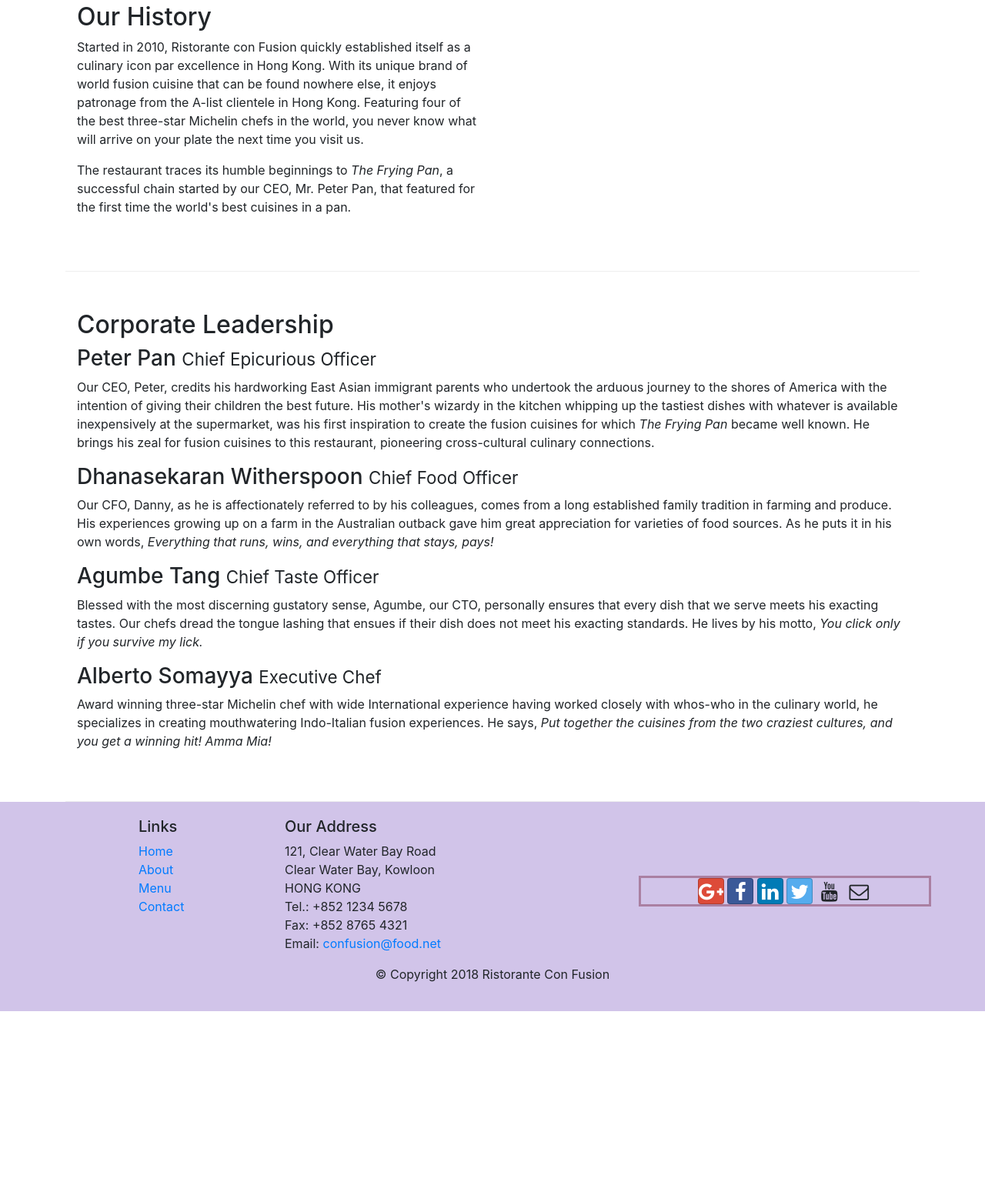
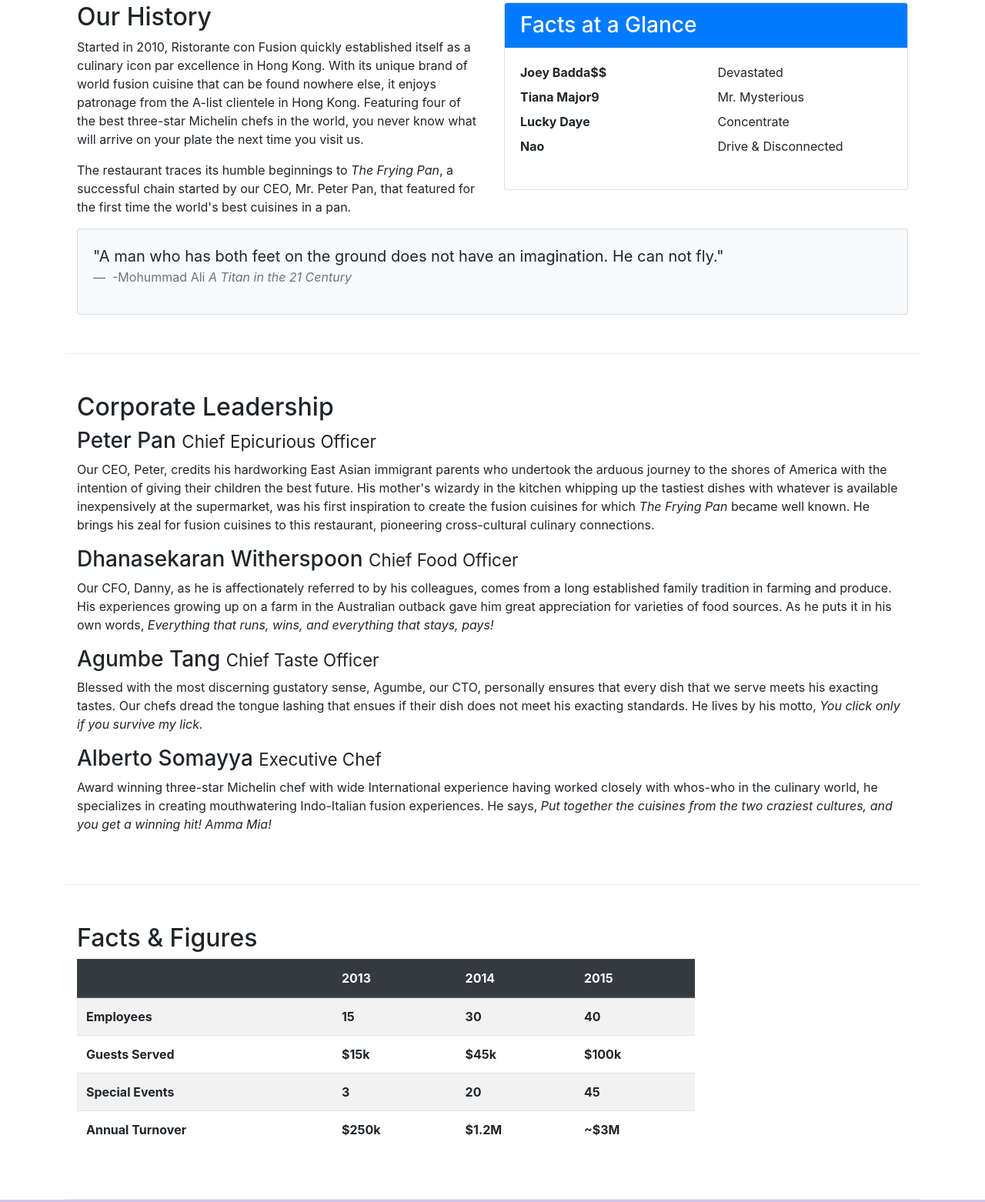
Before and after one commit to loso-nd/conFusion, a website: page aboutus.html in a window 1280 px wide. Shown: the part 462-2024 px from the top of the page at 77% size. Before the commit the page ends 1776 px from the top, so only its background shows below. Drawn offline with nearby package versions, Linux system fonts and the light colour scheme.

Commit message:
Displaying Content: Tables and Cards
-Present and style tabular data in a table form using Bootstrap support for tables
-Display content using a card on a web page.

```diff
--- a/aboutus.html
+++ b/aboutus.html
@@ -64,7 +64,36 @@
                 <p>Started in 2010, Ristorante con Fusion quickly established itself as a culinary icon par excellence in Hong Kong. With its unique brand of world fusion cuisine that can be found nowhere else, it enjoys patronage from the A-list clientele in Hong Kong.  Featuring four of the best three-star Michelin chefs in the world, you never know what will arrive on your plate the next time you visit us.</p>
                 <p>The restaurant traces its humble beginnings to <em>The Frying Pan</em>, a successful chain started by our CEO, Mr. Peter Pan, that featured for the first time the world's best cuisines in a pan.</p>
             </div>
-            <div>
+            <div class="col-sm">
+                <div class="card">
+                    <h3 class="card-header bg-primary text-white">Facts at a Glance</h3>
+                    <div class="card-body">
+<!--description list--><dl class="row">
+                            <dt class="col-6">Joey Badda$$</dt>
+                            <dd class="col-6">Devastated</dt>
+                            <dt class="col-6">Tiana Major9</dt>
+                            <dd class="col-6">Mr. Mysterious</dt>
+                            <dt class="col-6">Lucky Daye</dt>
+                            <dd class="col-6">Concentrate</dt>
+                            <dt class="col-6">Nao</dt>
+                            <dd class="col-6">Drive &amp; Disconnected</dt>
+                        </dl>
+                    </div>
+                </div>
+            </div>
+            <div class="col-12">
+                <div class="card card-body bg-light">
+                    <blockquote class="blockquote">
+                        <p class="mb-0">"A man who has both feet on the ground does not have an imagination. He can not fly."
+                        </p>
+                        <footer class="blockquote-footer">
+                            -Mohummad Ali
+                            <cite title="Source Title">A Titan in the 21 Century</cite>
+                        </footer>
+                    </blockquote>
+
+                </div>
+
             </div>
         </div>
 
@@ -81,6 +110,50 @@
                 <h3>Alberto Somayya <small>Executive Chef</small></h3>
                 <p class="d-none d-sm-block">Award winning three-star Michelin chef with wide International experience having worked closely with whos-who in the culinary world, he specializes in creating mouthwatering Indo-Italian fusion experiences. He says, <em>Put together the cuisines from the two craziest cultures, and you get a winning hit! Amma Mia!</em></p>
             </div>
+       </div>
+       <div class="row row-content">
+            <div class="col-12 col-sm-9">
+                <h2>Facts &amp; Figures</h2>
+                <div class="table-responsive">
+                    <table class="table table-striped">
+                        <thead class="thead-dark">
+                            <tr>
+                                <th>&nbsp;</th>
+                                <th>2013</th>
+                                <th>2014</th>
+                                <th>2015</th>
+                            </tr>
+                        </thead>
+                        <tbody>
+                            <tr>
+                                <th>Employees</th>
+                                <th>15</th>
+                                <th>30</th>
+                                <th>40</th>
+                            </tr>
+                            <tr>
+                                <th>Guests Served</th>
+                                <th>$15k</th>
+                                <th>$45k</th>
+                                <th>$100k</th>
+                            </tr>
+                            <tr>
+                                <th>Special Events</th>
+                                <th>3</th>
+                                <th>20</th>
+                                <th>45</th>
+                            </tr>
+                            <tr>
+                                <th>Annual Turnover</th>
+                                <th>$250k</th>
+                                <th>$1.2M</th>
+                                <th>~$3M</th>
+                            </tr>
+                        </tbody>
+                    </table>
+                </div>
+            </div>
+            <div class="col-12 col-sm-9"></div>
        </div>
 
     </div>
```
Lines whose indentation alone changed are shown as unchanged.
